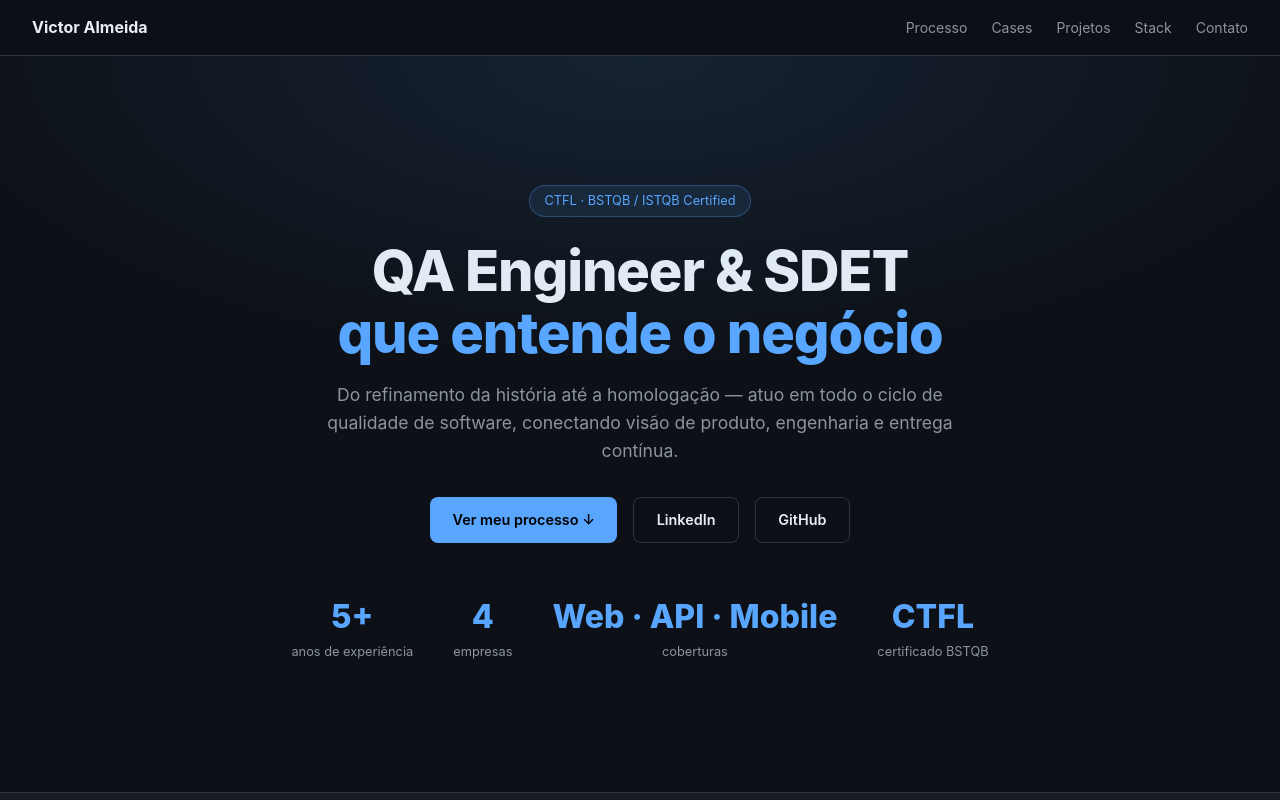
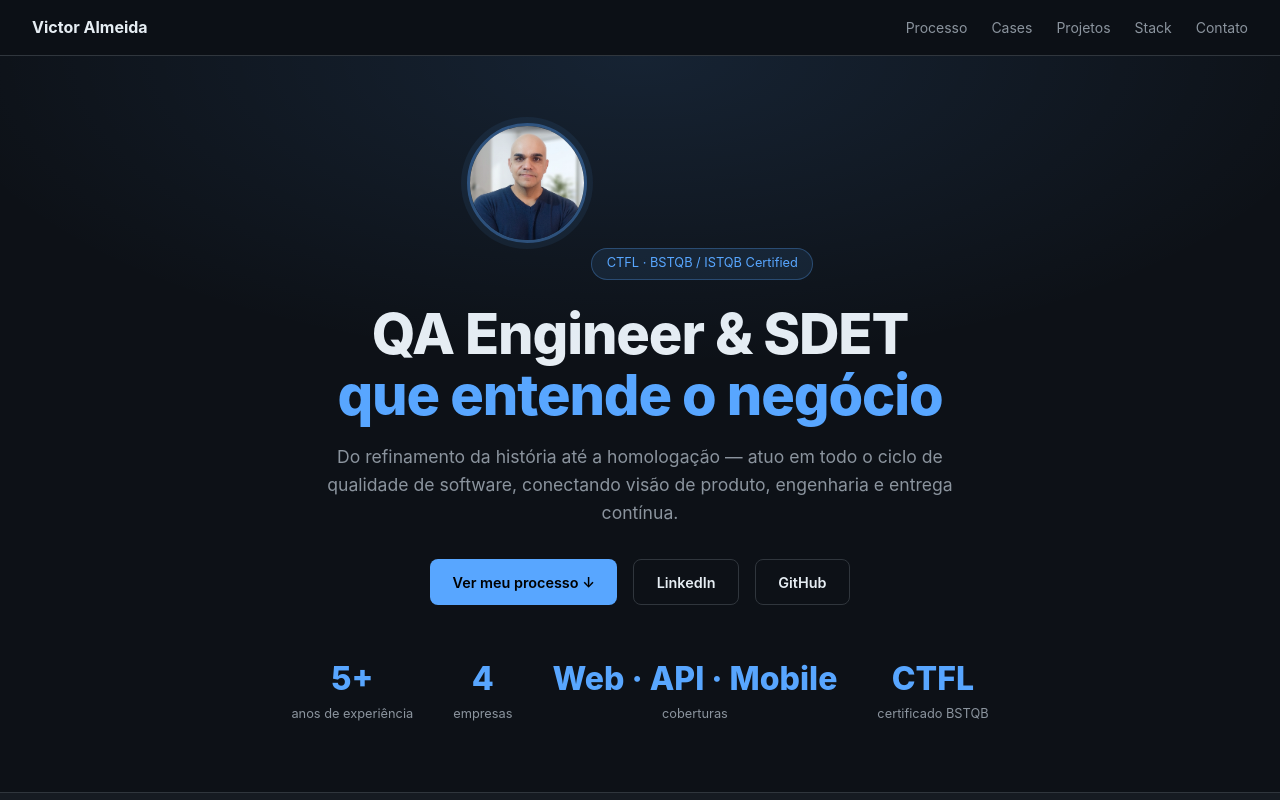
Before and after one commit to Victorios990/portfolio, a plain HTML site: page index.html in a window 1280 px wide. Shown: the top 800 px of the page. Drawn offline with Linux system fonts and the light colour scheme.

Commit message:
feat: adiciona foto de perfil no hero

```diff
--- a/index.html
+++ b/index.html
@@ -61,6 +61,15 @@
       background: radial-gradient(ellipse 80% 60% at 50% 0%, rgba(88,166,255,.12) 0%, transparent 70%);
       pointer-events: none;
     }
+    .hero-avatar {
+      width: 120px; height: 120px;
+      border-radius: 50%;
+      object-fit: cover;
+      border: 3px solid rgba(88,166,255,.4);
+      box-shadow: 0 0 0 6px rgba(88,166,255,.08);
+      margin-bottom: 1.5rem;
+    }
+
     .hero-badge {
       display: inline-flex; align-items: center; gap: .5rem;
       background: rgba(88,166,255,.1);
@@ -397,6 +406,7 @@
 <!-- ══════════ HERO ══════════ -->
 <section class="hero">
   <div>
+    <img src="victor.png" alt="Victor Almeida" class="hero-avatar" />
     <div class="hero-badge">CTFL · BSTQB / ISTQB Certified</div>
     <h1>QA Engineer & SDET<br /><span>que entende o negócio</span></h1>
     <p>
```
Also changed, not shown: victor.png (added).
